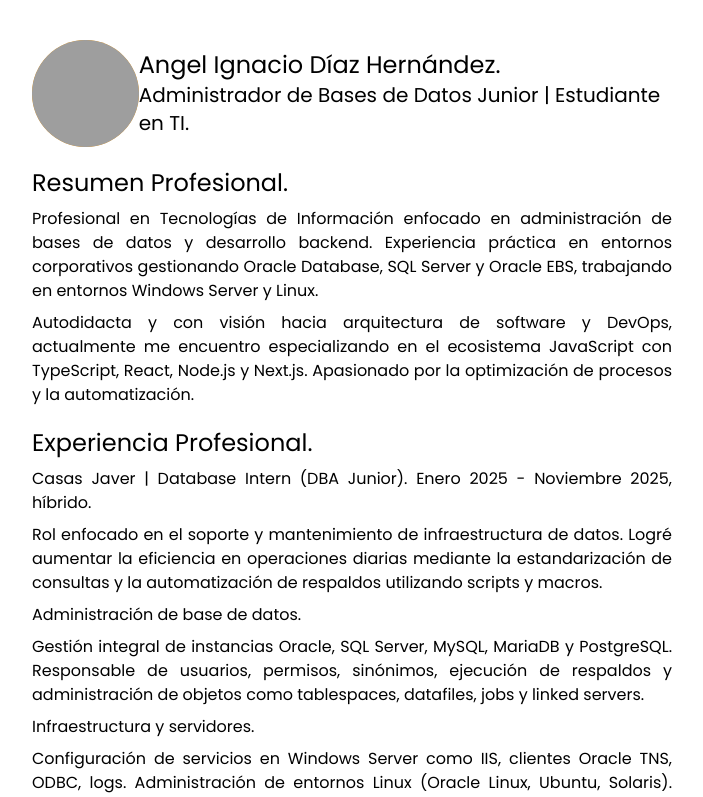
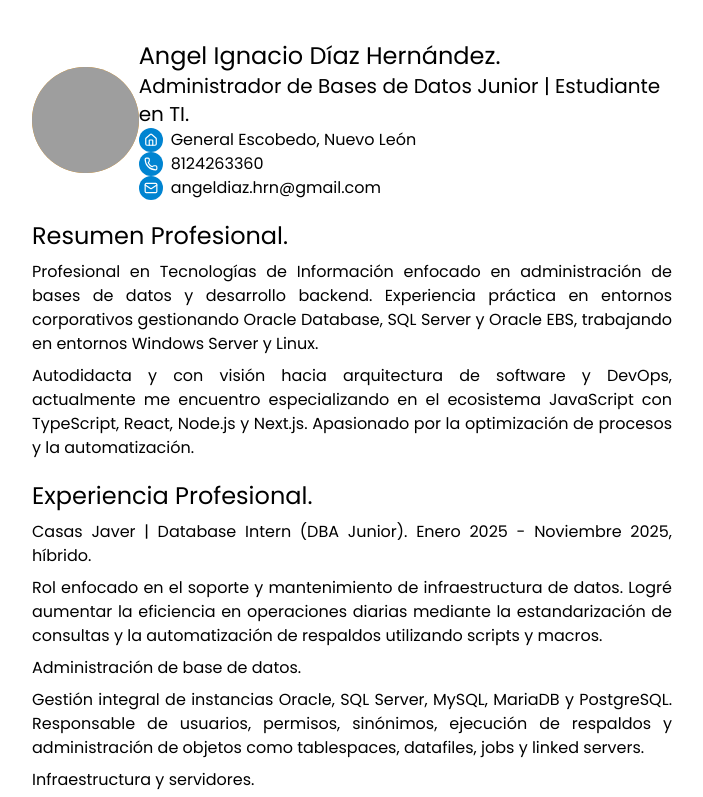
Before and after one commit to Angel-Diaz-H/CV-Tailwind-CSS, a React (Vite) app: page / in a window 1280 px wide. Shown: the top 797 px of the page, without its empty margins (288-991 px from the left). Built offline with nearby package versions, Linux system fonts and the light colour scheme; grey boxes are pictures that could not be loaded.

Commit message:
Actualización de índice de componentes

```diff
--- /dev/null
+++ b/src/components/DatosContacto.tsx
@@ -0,0 +1,29 @@
+import { House, Mail, Phone } from "lucide-react";
+import { ContactLi } from "./contact/ContactLi";
+
+export const DatosContacto = () => {
+  return (
+    <ul>
+      <ContactLi
+        Icon={House}
+        iconFill={false}
+        children="General Escobedo, Nuevo León"
+        openInNewTab={false}
+      />
+
+      <ContactLi
+        Icon={Phone}
+        iconFill={false}
+        children="8124263360"
+        openInNewTab={false}
+      />
+
+      <ContactLi
+        Icon={Mail}
+        iconFill={false}
+        children="angeldiaz.hrn@gmail.com"
+        href="mailto:angeldiaz.hrn@gmail.com"
+      />
+    </ul>
+  );
+};
--- /dev/null
+++ b/src/components/contact/ContactLi.tsx
@@ -0,0 +1,45 @@
+import type { ComponentType, ReactNode } from "react";
+
+interface ContactLiProps {
+  Icon: ComponentType<React.SVGProps<SVGSVGElement>>;
+  iconFill?: boolean;
+  href?: string;
+  children: ReactNode;
+  openInNewTab?: boolean;
+}
+
+export const ContactLi = ({
+  Icon,
+  iconFill = true,
+  href,
+  children,
+  openInNewTab = true,
+}: ContactLiProps) => {
+  const target = openInNewTab ? "_blank" : undefined;
+  const rel = openInNewTab ? "noopener noreferrer" : undefined;
+
+  return (
+    <li className="flex items-center gap-x-2">
+      <div className="flex h-6 w-6 shrink-0 items-center justify-center rounded-full bg-sky-600">
+        <Icon
+          className="h-3.5 w-3.5 text-white"
+          fill={iconFill ? "currentColor" : "none"}
+          stroke={iconFill ? "none" : "currentColor"}
+          strokeWidth={iconFill ? 0 : 2}
+        />
+      </div>
+      {href ? (
+        <a
+          href={href}
+          target={target}
+          rel={rel}
+          className="transition-colors hover:text-sky-700"
+        >
+          {children}
+        </a>
+      ) : (
+        <span>{children}</span>
+      )}
+    </li>
+  );
+};
--- a/src/header.tsx
+++ b/src/header.tsx
@@ -1,3 +1,4 @@
+import { DatosContacto } from "./components/DatosContacto";
 export const Header = () => {
   return (
     <header className="top-0 grid grid-cols-6 items-center">
@@ -11,6 +12,7 @@ export const Header = () => {
         <p className="text-xl">
           Administrador de Bases de Datos Junior | Estudiante en TI.
         </p>
+        <DatosContacto />
       </div>
     </header>
   );
--- a/src/main.tsx
+++ b/src/main.tsx
@@ -6,7 +6,7 @@ import { Content } from "./content";
 
 createRoot(document.getElementById("root")!).render(
   <StrictMode>
-    <div className="font-poppins min-h-screen space-y-5 px-10 py-10 sm:px-10 md:px-10 lg:px-25 xl:px-80">
+    <div className="font-poppins min-h-screen space-y-5 px-10 py-10 sm:px-10 md:px-10 lg:px-35 xl:px-80">
       <Header />
       <Content />
     </div>
```
Also changed, not shown: src/components/index.ts (+5 -4 lines).
